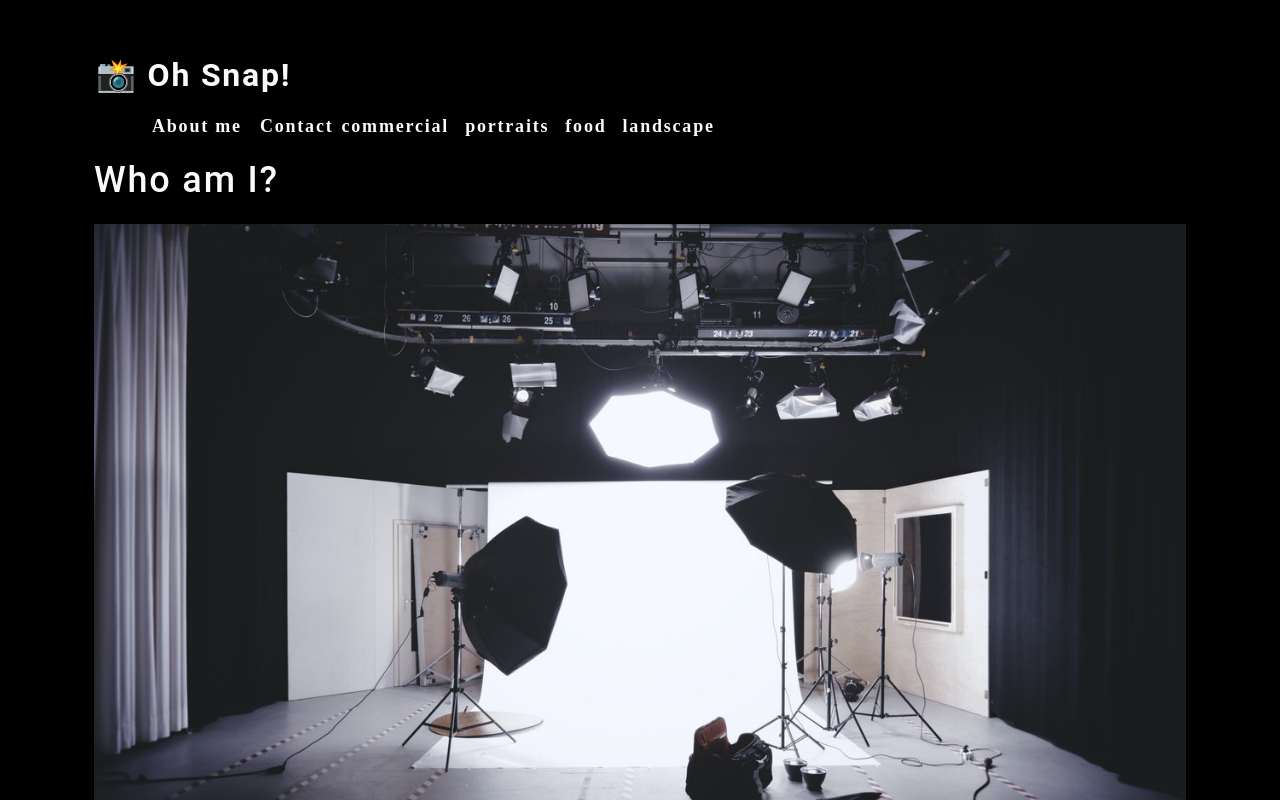
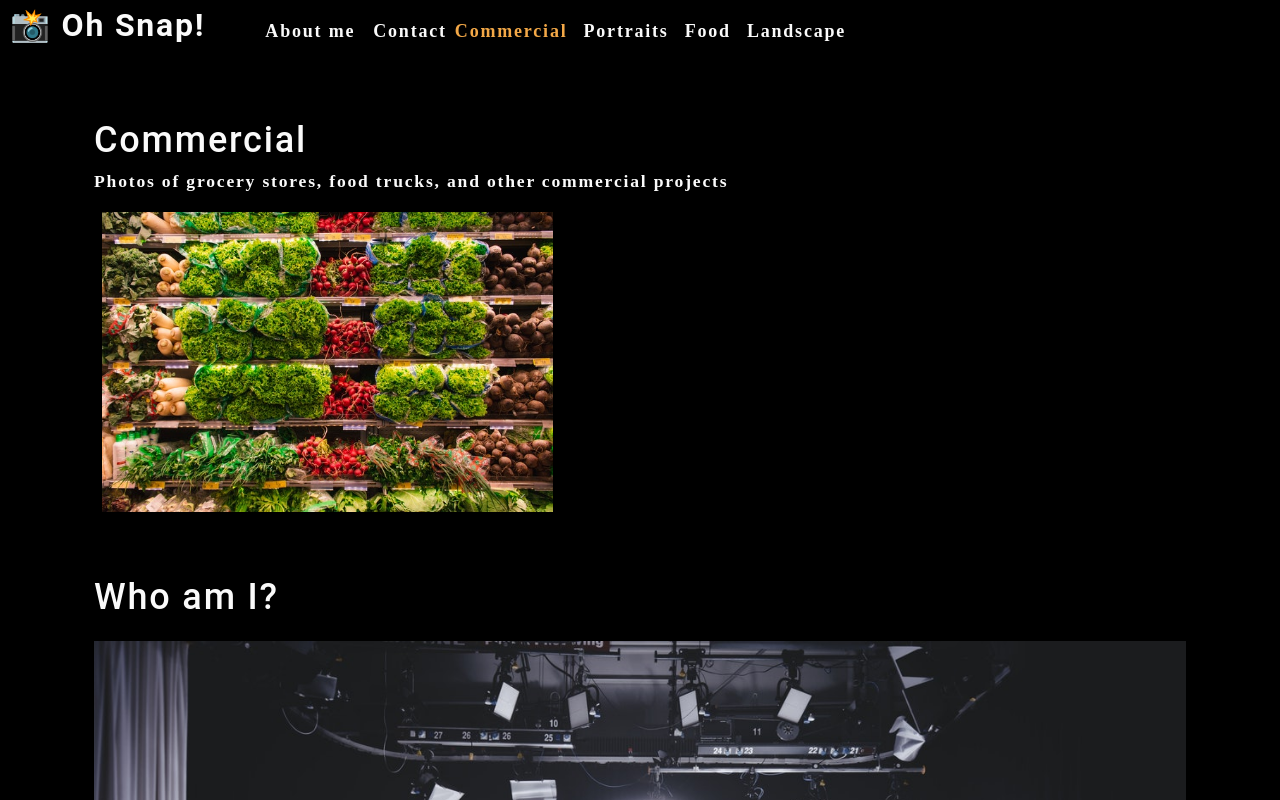
Before and after one commit to sydneywalcoff/photo-port, a React (Create React App) app: page / in a window 1280 px wide. Shown: the top 800 px of the page. Built offline with nearby package versions, Linux system fonts and the light colour scheme.

Commit message:
updates document title

```diff
--- a/src/App.js
+++ b/src/App.js
@@ -1,12 +1,27 @@
-import React from 'react';
+import React, { useState } from 'react';
 import About from './components/About';
 import Nav from './components/Nav';
+import Gallery from './components/Gallery';
 
 function App() {
+  const [categories] = useState([
+    { name: "commercial", description: "Photos of grocery stores, food trucks, and other commercial projects" },
+    { name: "portraits", description: "Portraits of people in my life" },
+    { name: "food", description: "Delicious delicacies" },
+    { name: "landscape", description: "Fields, farmhouses, waterfalls, and the beauty of nature" },
+  ]);
+
+  const [currentCategory, setCurrentCategory] = useState(categories[0]);
+
   return (
     <div>
+      <Nav
+        categories={categories}
+        setCurrentCategory={setCurrentCategory}
+        currentCategory={currentCategory}
+        ></Nav>
       <main>
-        <Nav></Nav>
+        <Gallery></Gallery>
         <About></About>
       </main>
     </div>
--- /dev/null
+++ b/src/components/Gallery/index.js
@@ -0,0 +1,25 @@
+import React from 'react';
+import { capitalizeFirstLetter } from '../../utils/helpers';
+import photo from "../../assets/small/commercial/0.jpg";
+
+function Gallery(props) {
+    const currentCategory = {
+        name: "commercial",
+        description:
+          "Photos of grocery stores, food trucks, and other commercial projects",
+    };
+    return (
+        <section>
+            <h1>{capitalizeFirstLetter(currentCategory.name)}</h1>
+            <p>{currentCategory.description}</p>
+            <div>
+                <img src={photo}
+                alt="Commercial Example"
+                className="img-thumbnail mx-1"
+                />
+            </div>
+        </section>
+    );
+}
+
+export default Gallery;
--- a/src/components/Nav/index.js
+++ b/src/components/Nav/index.js
@@ -1,26 +1,19 @@
-import React from 'react';
+import React, { useEffect } from 'react';
+import { capitalizeFirstLetter } from '../../utils/helpers';
 
-function Nav() {
-    const categories = [
-        {
-            name: "commercial",
-            description:
-                "Photos of grocery stores, food trucks, and other commercial projects",
-        },
-        { name: "portraits", description: "Portraits of people in my life" },
-        { name: "food", description: "Delicious delicacies" },
-        {
-            name: "landscape",
-            description: "Fields, farmhouses, waterfalls, and the beauty of nature",
-        },
-    ];
+function Nav(props) {
+    const {
+        categories = [],
+        setCurrentCategory,
+        currentCategory
+    } = props;
 
-    function categorySelected(name) {
-        console.log(`${name} clicked`);
-    }
+    useEffect(() => {
+        document.title = capitalizeFirstLetter(currentCategory.name);
+    }, [currentCategory]);
 
     return (
-        <header>
+        <header className="flex-row px-1">
             <h2>
                 <a data-testid="link" href="/">
                     <span role="img" aria-label="camera"> 📸</span> Oh Snap!
@@ -31,18 +24,19 @@
                     <li className="mx-2">
                         <a data-testid="about" href="#about">
                             About me
-                    </a>
+                        </a>
                     </li>
                     <li>
                         <span>Contact</span>
                     </li>
                     {categories.map((category) => (
                         <li
-                            className="mx-1"
-                            key={category.name}
+                            className= {`mx-1 ${
+                                currentCategory.name === category.name && 'navActive'
+                            }`} key={category.name}
                         >
-                            <span onClick={() => categorySelected(category.name)} >
-                                {category.name}
+                            <span onClick={() => setCurrentCategory(category.name)} >
+                                {capitalizeFirstLetter(category.name)}
                             </span>
                         </li>
                     ))}
```
Also changed, not shown: 1 other file (tests, documents, lock files or other folders).
